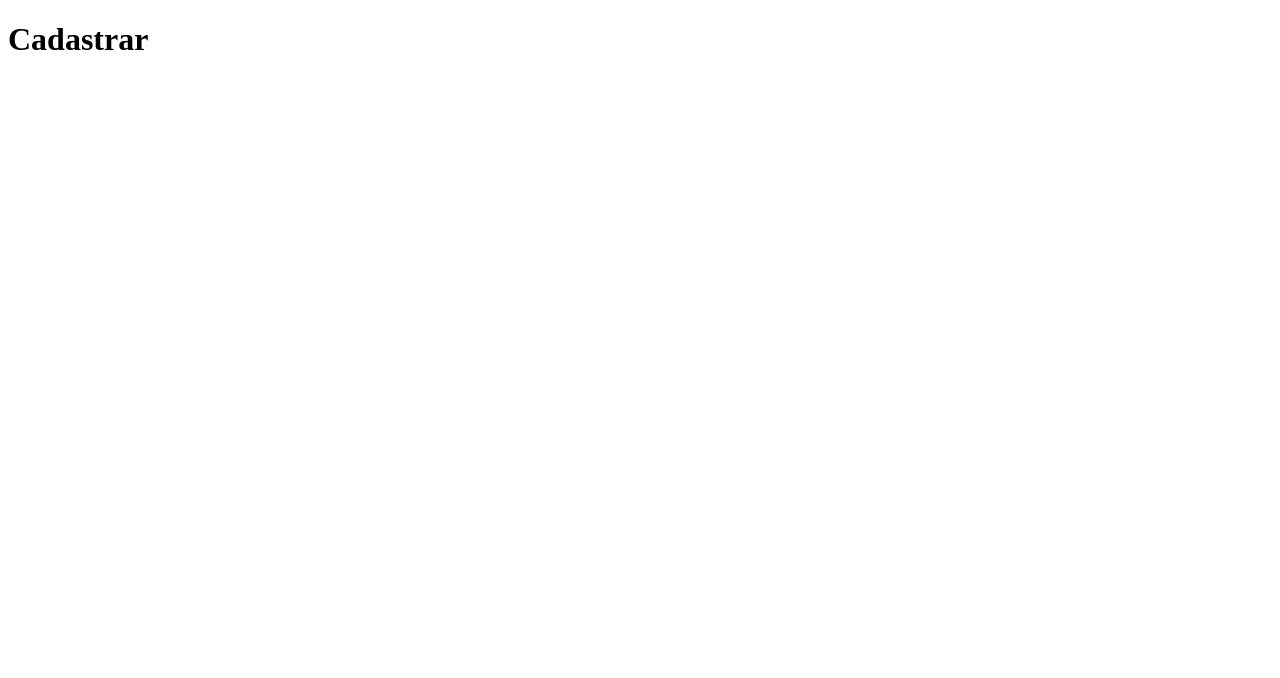
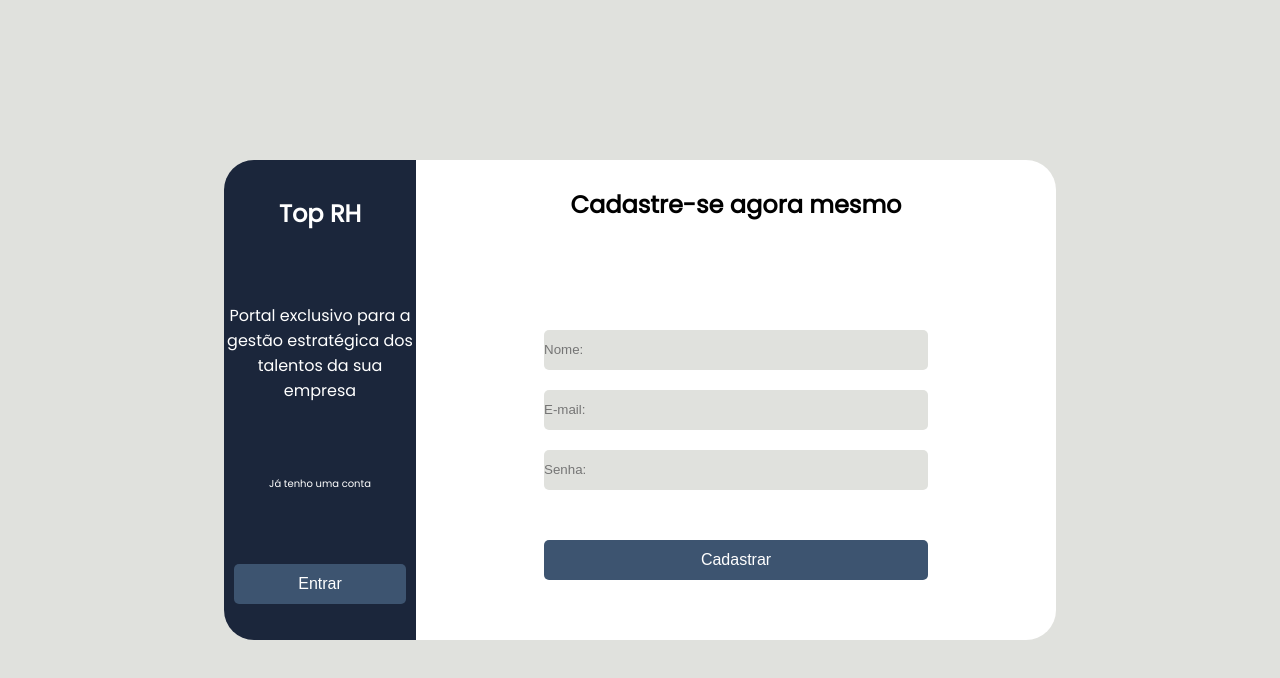
Before and after one commit to Pedro9185/Projeto-WEB, a plain HTML site: page Cadastrar.html in a window 1280 px wide. Drawn offline with Linux system fonts and the light colour scheme.

Commit message:
feat: add tela de cadastrar

```diff
--- a/Cadastrar.html
+++ b/Cadastrar.html
@@ -4,11 +4,33 @@
 <head>
     <meta charset="UTF-8">
     <meta name="viewport" content="width=device-width, initial-scale=1.0">
+    <link rel="stylesheet" href="/css/style.css">
+    <link rel="stylesheet" href="/css/cadastrar.css">
+    <link rel="stylesheet" href="https://fonts.googleapis.com/css?family=Poppins">
     <title>Cadastrar</title>
 </head>
 
 <body>
-    <h1>Cadastrar</h1>
+    <section class="container">
+        <section class="box-form">
+            <h2>Cadastre-se agora mesmo</h2>
+            <form action="" class="form">
+                <input type="text" id="Nome" placeholder="Nome:" class="inputs" required>
+                <input type="email" id="email" placeholder="E-mail:" class="inputs" required>
+                <input type="password" id="password" placeholder="Senha:" class="inputs" required>
+
+                <input type="submit" value="Cadastrar" class="button">
+
+            </form>
+        </section>
+        <section class="box-infos">
+            <h2>Top RH</h2>
+            <p>Portal exclusivo para a gestão estratégica dos talentos da sua empresa</p>
+            <span class="ja-tenho-uma-conta">Já tenho uma conta</span>
+            <button class="button-entrar" onclick=" ir_para_login()">Entrar</button>
+        </section>
+
+        <script src="./js/Cadastrar.js"></script>
 </body>
 
 </html>
--- /dev/null
+++ b/css/cadastrar.css
@@ -0,0 +1,26 @@
+.button-entrar {
+  height: 40px;
+  cursor: pointer;
+  font-size: medium;
+  border-radius: 5px;
+  margin: 0px 10px 0px 10px;
+  border: none;
+  background-color: rgba(61, 84, 112, 1);
+  color: #ffff;
+}
+
+.box-infos {
+  background-color: rgba(27, 38, 59, 1);
+  border-radius: 30px 0px 0px 30px;
+  display: flex;
+  flex-direction: column;
+  justify-content: space-around;
+  width: 15%;
+  height: 60%;
+  text-align: center;
+  color: #ffff;
+}
+
+.ja-tenho-uma-conta {
+  font-size: x-small;
+}
--- a/css/style.css
+++ b/css/style.css
@@ -25,7 +25,7 @@ body {
   border-radius: 0px 30px 30px 0px;
   display: flex;
   align-items: center;
-  justify-content: center;
+  justify-content: space-around;
   flex-direction: column;
 }
 
@@ -51,7 +51,7 @@ body {
 }
 
 .inputs {
-  margin-top: 10px;
+  margin-top: 20px;
   height: 40px;
   border-radius: 5px;
   border: none;
@@ -61,8 +61,9 @@ body {
 .button {
   height: 40px;
   cursor: pointer;
-  margin-top: 20px;
+  margin-top: 50px;
   border-radius: 5px;
+  font-size: medium;
   border: none;
   background-color: rgba(61, 84, 112, 1);
   color: #ffff;
@@ -72,6 +73,7 @@ body {
   height: 40px;
   cursor: pointer;
   margin-top: 10px;
+  font-size: medium;
   border-radius: 5px;
   margin: 0px 10px 0px 10px;
   border: none;
@@ -79,11 +81,16 @@ body {
   color: #ffff;
 }
 .button:hover {
-  background-color: rgba(27, 38, 59, 1);
+  background-color: rgb(27, 38, 59);
 }
 .forgot-password {
   text-decoration: none;
   color: rgba(0, 0, 0, 1);
+}
+
+.button-cadastrar-se:hover {
+  background-color: rgb(69, 99, 155);
+  color: rgba(27, 38, 59, 1);
 }
 
 .forgot-password :hover {
@@ -93,6 +100,7 @@ body {
   width: 100%;
   margin-top: 10px;
   display: flex;
+  font-size: 12px;
   justify-content: space-between;
   flex-direction: row;
 }
@@ -100,9 +108,3 @@ body {
 .article-mantenha-me-conectado input[type="checkbox"] {
   margin: 0;
 }
-
-.lateral-box {
-  width: 30%;
-  height: 100%;
-  background-color: rgba(27, 38, 59, 1);
-}
--- /dev/null
+++ b/js/Cadastrar.js
@@ -0,0 +1,3 @@
+function ir_para_login() {
+  window.location = `./Login.html`;
+}
--- a/js/Login.js
+++ b/js/Login.js
@@ -1,3 +1,3 @@
 function ir_para_pag_cadastrar() {
-  window.location = "Cadastrar.html";
+  window.location = "./Cadastrar.html";
 }
```
Also changed, not shown: Login.html (+1 -1 lines).
